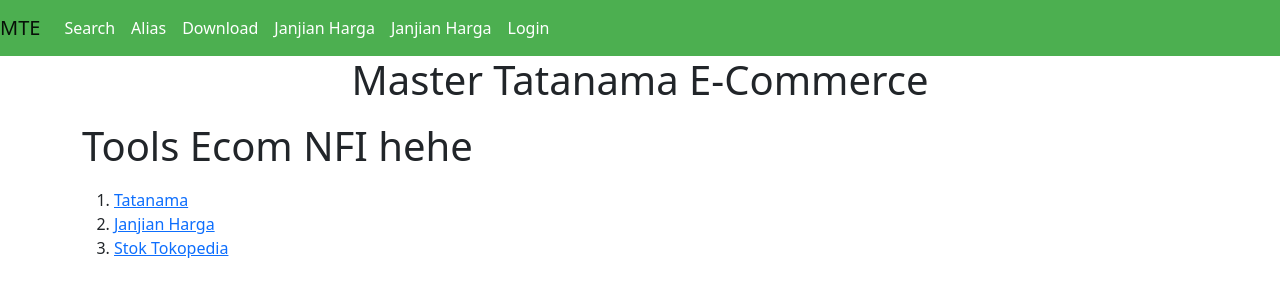
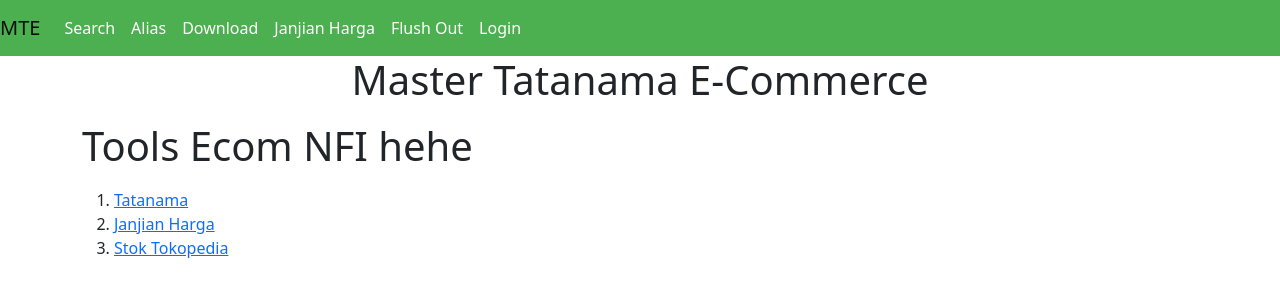
Before and after one commit to nutrimartid/tatanama, a Flask app: page /toolsecom in a window 1280 px wide. Shown: the top 300 px of the page. Run offline with Flask 2, Linux system fonts and the light colour scheme; parts of the project's set-up code (start-up, migrations or seed data) failed here and were passed over; some libraries are stand-ins or nearby versions.

Commit message:
add flushout menu rev

```diff
--- a/templates/base.html
+++ b/templates/base.html
@@ -36,7 +36,7 @@
                         <a class="nav-link" href="http://event.l-men.com/listjanjianharga" style="color: white"> Janjian Harga </a>
                     </li>
                     <li class="nav-item">
-                        <a class="nav-link" href="http://event.l-men.com/flushoutmp" style="color: white"> Janjian Harga </a>
+                        <a class="nav-link" href="http://event.l-men.com/flushoutmp" style="color: white"> Flush Out </a>
                     </li>
                     <li class="nav-item">
                         <a class="nav-link" href="{{ url_for('login') }}" style="color: white"> Login </a>
```
